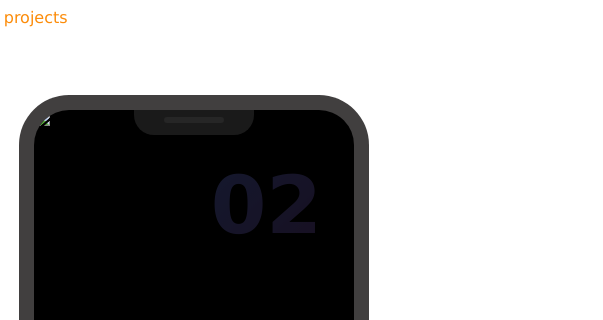
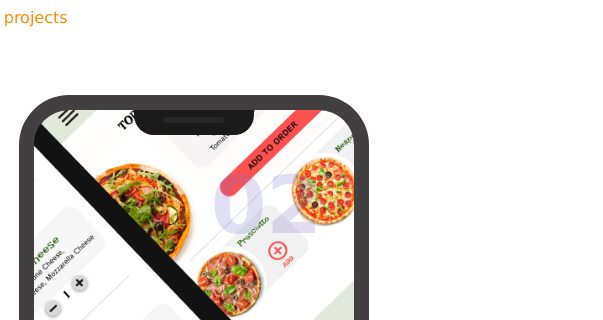
Before and after one commit to mariannaiatsko/portfolio, a plain HTML site: page portfolio.html in a window 1280 px wide. Shown: the part 171-491 px from the top of the page, 677-1280 px from the left. Drawn offline with Linux system fonts and the light colour scheme; files whose address does not match are found by name.

Commit message:
Fix image source path for pizza app project

```diff
--- a/portfolio.html
+++ b/portfolio.html
@@ -69,7 +69,7 @@
         <div class="device-frame phone">
           <div class="device-screen">
             <div class="project-image">
-              <img src="Picture/pizza_app.png" alt="Project 2">
+              <img src="Pictures/pizza_app.png" alt="Project 2">
             </div>
             <div class="project-number">02</div>
             <div class="project-overlay">
```
